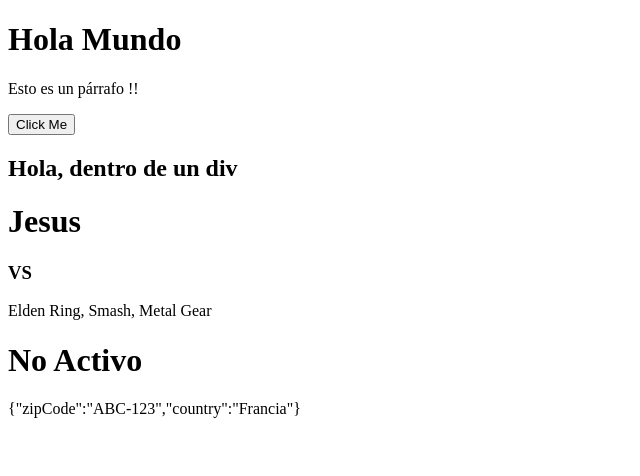
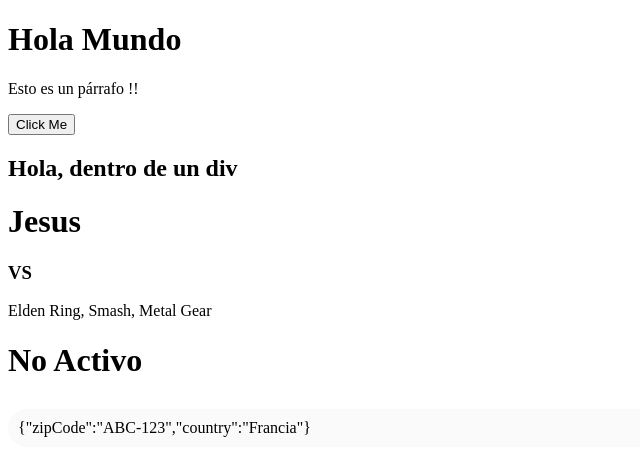
Before and after one commit to JesusOsama/Aprendizaje-React, a React (Vite) app in the folder 02-first-steps/: page / in a window 1280 px wide. Shown: the top 476 px of the page, without its empty margins (0-640 px from the left). Built offline with nearby package versions, Linux system fonts and the light colour scheme.

Commit message:
CSS Styles

```diff
--- a/02-first-steps/src/MyAwesomeApp.tsx
+++ b/02-first-steps/src/MyAwesomeApp.tsx
@@ -6,6 +6,8 @@
 //         </>
 //     )
 // }
+
+import type { CSSProperties } from "react";
 
 const firstName = "Jesus";
 const lastName = "VS";
@@ -21,6 +23,13 @@ const address = {
 
 export const MyAwesomeApp = () => {
 
+    const myStyles: CSSProperties = {
+        backgroundColor: '#fafafa',
+        borderRadius: 20,
+        padding: 10,
+        marginTop: 30
+    };
+
     return (
         <>
             <h1>{firstName}</h1>
@@ -29,7 +38,9 @@ export const MyAwesomeApp = () => {
 
             <h1>{isActive ? 'Activo' : 'No Activo'}</h1>
 
-            <p>{JSON.stringify(address)}</p>
+            <p
+                style={myStyles}
+            >{JSON.stringify(address)}</p>
         </>
     )
 }
```
